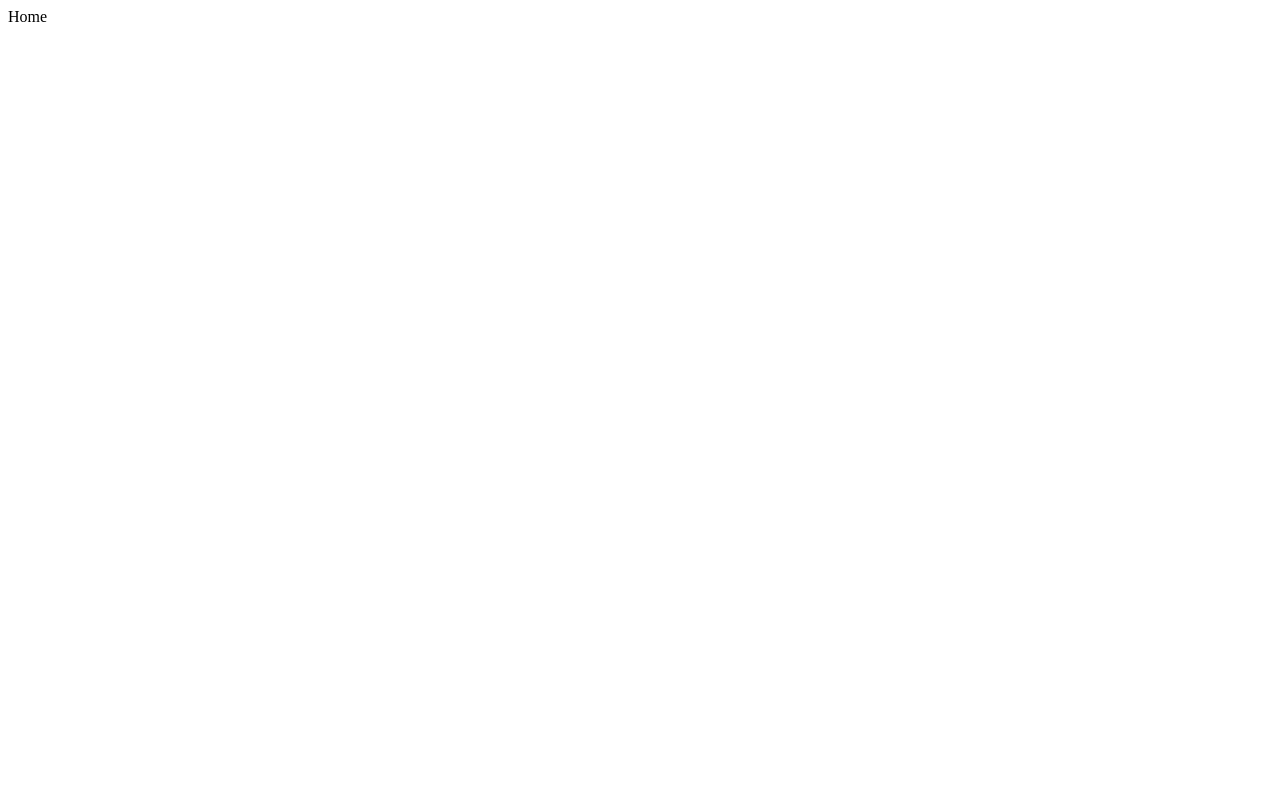
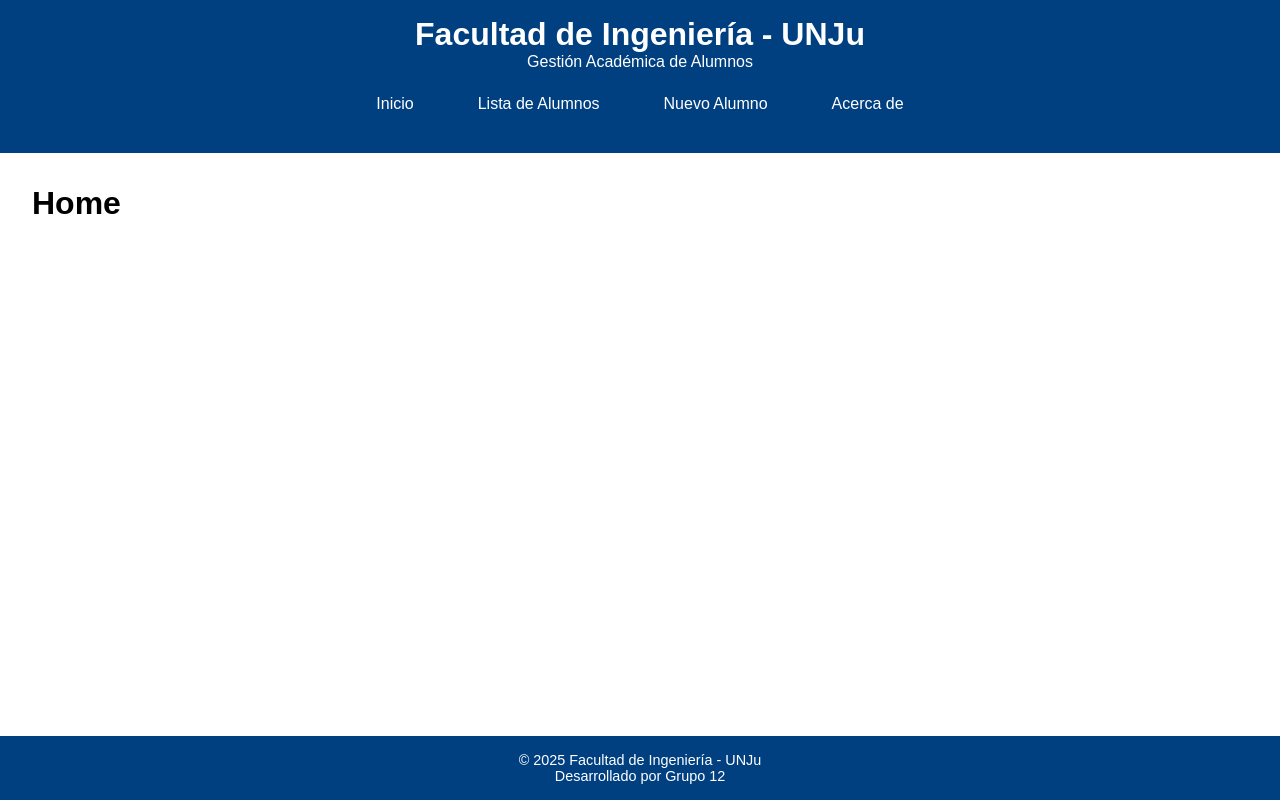
Before and after one commit to Areyss/PV_TP5_Grupo12, a React (Vite) app: page / in a window 1280 px wide. Built offline with nearby package versions, Linux system fonts and the light colour scheme.

Commit message:
feat: Se añadio el layout con su NavBar [Ariel Reyes]

```diff
--- a/index.html
+++ b/index.html
@@ -1,5 +1,5 @@
 <!doctype html>
-<html lang="en">
+<html lang="es">
   <head>
     <meta charset="UTF-8" />
     <meta name="viewport" content="width=device-width, initial-scale=1.0" />
--- a/src/App.jsx
+++ b/src/App.jsx
@@ -1,11 +1,21 @@
 import { Outlet } from 'react-router-dom'
-
+import NavBar from './components/NavBar';
+import './style/estiloBasico.css'
 const App = () => {
   return (
-    <div>
+    <div className='container'>
+      <header>
+        <h1>Facultad de Ingeniería - UNJu</h1>
+        <p>Gestión Académica de Alumnos</p>
+        <NavBar/>
+      </header>
       <main>
         <Outlet/>
       </main>
+      <footer>
+        <p>© 2025 Facultad de Ingeniería - UNJu</p>
+        <p>Desarrollado por Grupo 12</p>
+      </footer>
     </div>
   );
 };
--- /dev/null
+++ b/src/components/NavBar.jsx
@@ -0,0 +1,13 @@
+import { Link } from "react-router-dom";
+const NavBar = () =>{
+    return(
+        <nav>
+            <Link to='/'> Inicio </Link>
+            <Link to='/alumnos'> Lista de Alumnos </Link>
+            <Link to='/nuevoAlumno'> Nuevo Alumno </Link>
+            <Link to='/about'> Acerca de </Link>
+        </nav>
+    )
+}
+
+export default NavBar;
--- a/src/router/router.jsx
+++ b/src/router/router.jsx
@@ -13,7 +13,8 @@
             // {path: 'alumnos/', element: </>},
             // {path: 'alumnos/:id/editar', element: </>},
             {path: 'alumnos/:id', element: <DetalleAlumno/>},
-            // {path: 'agregarAlumno/', element: </>}
+            // {path: 'nuevoAlumno/', element: </>},
+            // {path: 'about', element: </>},
             {path: '*', element: <ErrorPage/>}
         ]
     }
--- /dev/null
+++ b/src/style/estiloBasico.css
@@ -0,0 +1,64 @@
+* {
+  box-sizing: border-box;
+  margin: 0;
+  padding: 0;
+}
+
+body, html, #root {
+  height: 100%;
+  font-family: Arial, sans-serif;
+  background-color: #f4f4f4;
+}
+
+/* Layout general */
+.container {
+  display: flex;
+  flex-direction: column;
+  min-height: 100vh;
+}
+
+/* Header */
+header {
+  background-color: #004080;
+  color: white;
+  padding: 1rem;
+  text-align: center;
+}
+/* Nav  */
+nav {
+  background-color: #004080;
+  padding: 1rem;
+  display: flex;
+  gap: 2rem;
+  justify-content: center;
+}
+
+nav a {
+  color: white;
+  text-decoration: none;
+  padding: 0.5rem 1rem;
+  border-radius: 4px;
+  transition: all 0.3s ease;
+}
+
+nav a:hover {
+  background-color: #01366c;
+  color: #fff;
+    box-shadow: 0 2px 4px rgba(0, 0, 0, 0.1);
+}
+
+/* Main */
+main {
+  flex: 1;
+  padding: 2rem;
+  background-color: #ffffff;
+}
+
+/* Footer */
+footer {
+  background-color: #004080;
+  color: white;
+  text-align: center;
+  padding: 1rem;
+  font-size: 0.9rem;
+}
--- a/src/views/ErrorPage.jsx
+++ b/src/views/ErrorPage.jsx
@@ -1,7 +1,7 @@
 const ErrorPage = () =>{
     return(
         <div>
-            Error 404
+            <h1>Error 404</h1>
         </div>
     )
 }
--- a/src/views/Home.jsx
+++ b/src/views/Home.jsx
@@ -1,7 +1,7 @@
 const Home = () =>{
     return(
         <div>
-            Home
+            <h1>Home</h1>
         </div>
     )
 }
```
